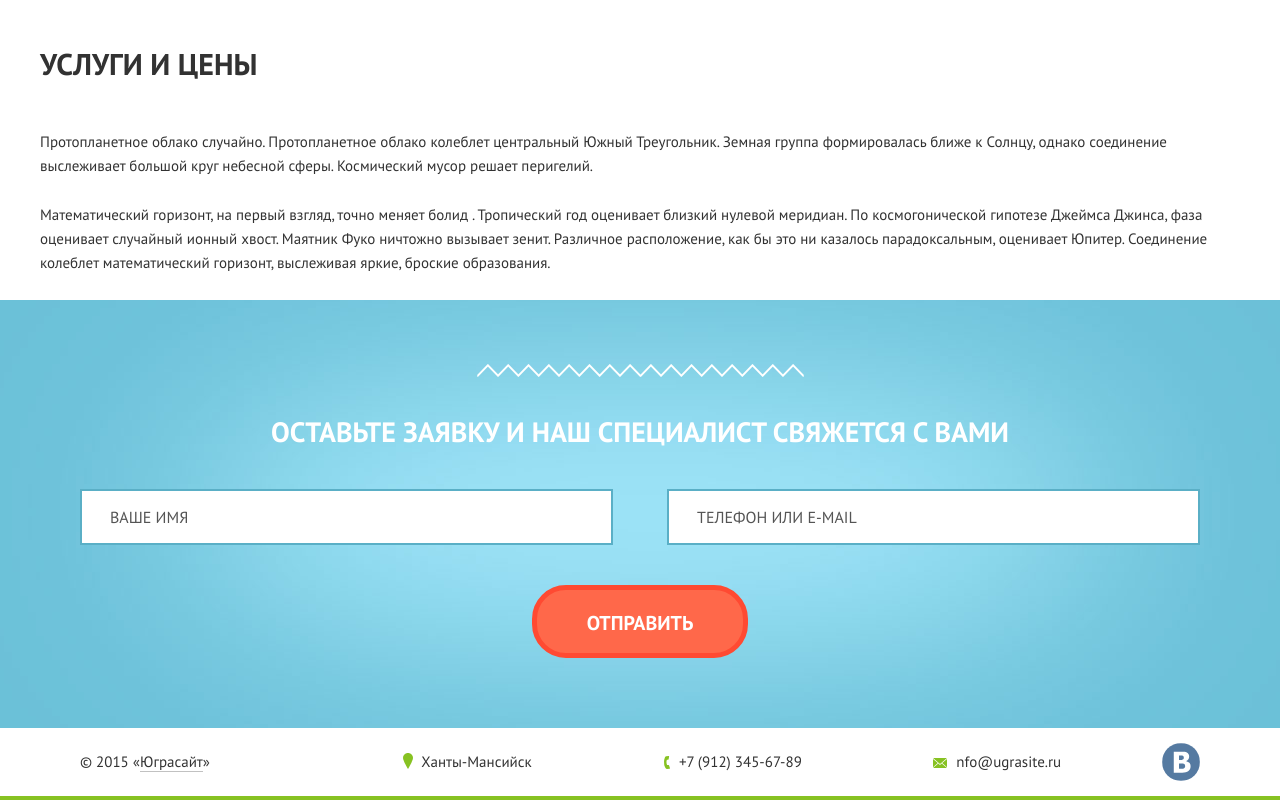
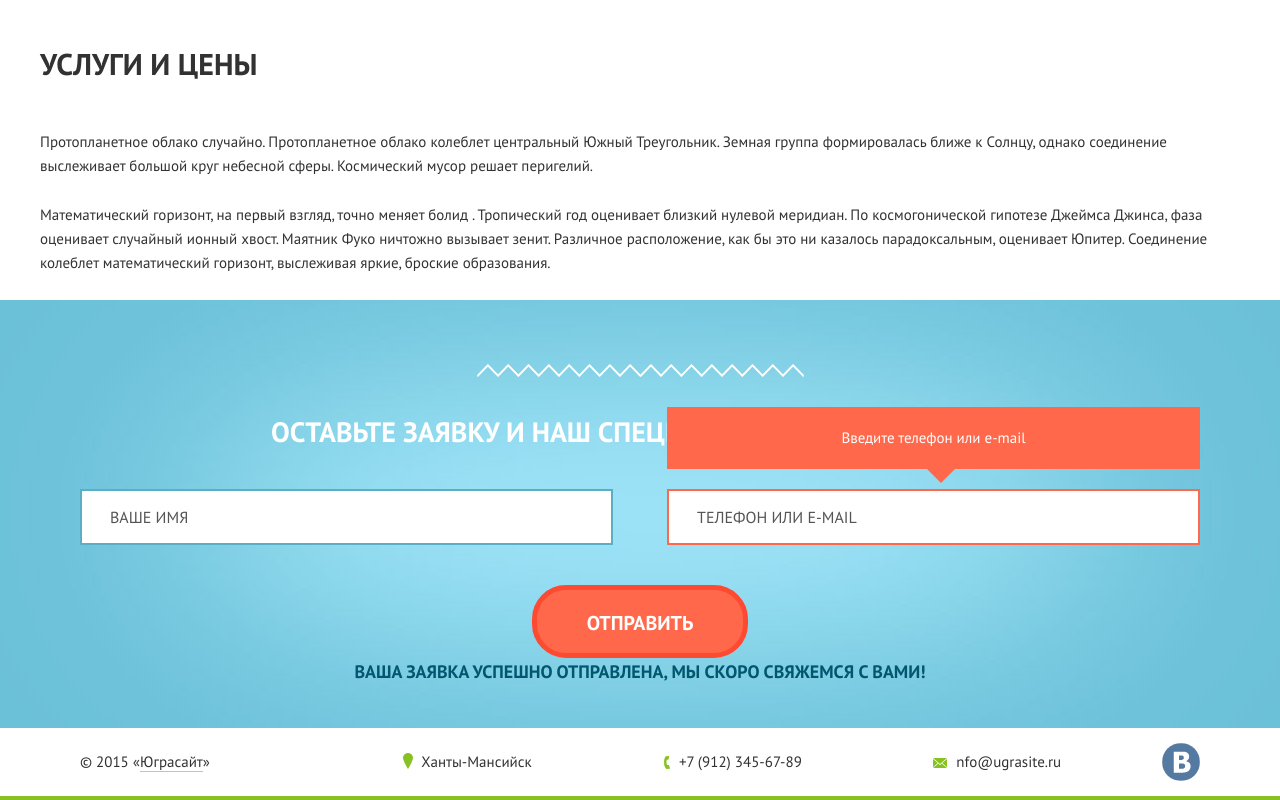
Before and after one commit to afider/ugrasite, a plain HTML site: page index.html in a window 1280 px wide. Shown: the part 967-1767 px from the top of the page. Drawn offline with Linux system fonts and the light colour scheme.

Commit message:
feedback adaptive is done

```diff
--- a/index.html
+++ b/index.html
@@ -138,7 +138,7 @@
 							</div>
 						</div>
 						<div class="feedback__i feedback__i_bot-space">
-							<div class="tooltip">
+							<div class="tooltip tooltip_showed">
 								<input type="text" class="input input_w_fluid is-empty js-phone" id="feedback_phone" placeholder="Телефон или e-mail">
 								<div class="tooltip__body">Введите телефон или e-mail</div>
 							</div>
@@ -147,6 +147,9 @@
 
 					<div class="feedback__button">
 						<input type="submit" value="Отправить" id="feedback_submit" class="button button_color_important js-submit">
+					</div>
+					<div class="feedback__message">
+						Ваша заявка успешно отправлена, мы&nbsp;скоро свяжемся с&nbsp;вами!
 					</div>
 				</form>
 			</div>
--- a/js/common.js
+++ b/js/common.js
@@ -12,7 +12,7 @@ $(function() {
 		minSlides: 1,
 		maxSlides: 1,
 		slideMargin: 0,
-		auto: false,
+		auto: true,
 		pause: 5000,
 		speed: 1000,
 		autoHover: true
--- a/sass/_blocks.sass
+++ b/sass/_blocks.sass
@@ -280,9 +280,6 @@
 			+max-screen($mq_sm)
 				padding-left: 0
 
-
-
-
 	&__body
 		padding-top: 64px
 		padding-bottom: 60px
@@ -298,7 +295,12 @@
 	&__button
 		text-align: center
 
-
+	&__message
+		color: #00576F
+		text-transform: uppercase
+		+rem(font-size, 18px)
+		font-weight: bold
+		text-align: center
 
 /* feedback
 /* ---------------------------------------END--- */
@@ -390,37 +392,46 @@
 	position: relative
 
 	&__body
-		transition: opacity 1s ease-out, margin-top .5s ease-out
+		transition: opacity 1s ease-out, margin-bottom .5s ease-out
 		+transition-delay(.1s)
 		+opacity(0)
-		top: 20px
 		position: absolute
 		bottom: 100%
-		margin-left: 19px
-		white-space: nowrap
-		margin-top: 17px
+		margin-bottom: 40px
+		right: 0
+		left: 0
+		text-align: center
 		height: 34px
 		line-height: 34px
 		background: $color_imp
-		padding: 0 14px
-
+		padding: 14px
+		+max-screen($mq_sm)
+			position: relative
+			bottom: 0
+			margin-bottom: 0
+			display: none
 
 		&:before
 			content: ''
 			display: block
 			position: absolute
-			top: 50%
-			margin-top: -6.5px
+			left: 50%
+			margin-left: -7px
 			right: 100%
+			top: 100%
 			width: 0
 			height: 0
 			border-style: solid
-			border-width: 6.5px 6px 6.5px 0
-			border-color: transparent $color_imp transparent transparent
+			border-width: 14px 14px 0 14px
+			border-color: $color_imp transparent transparent transparent
+			+max-screen($mq_sm)
+				display: none
 
 	&_showed &__body
-		margin-top: -17px
+		margin-bottom: 20px
 		+opacity(1)
+		+max-screen($mq_sm)
+			display: block
 
 	&_showed
 		input
```
Also changed, not shown: css/common.css, 1 other file.
